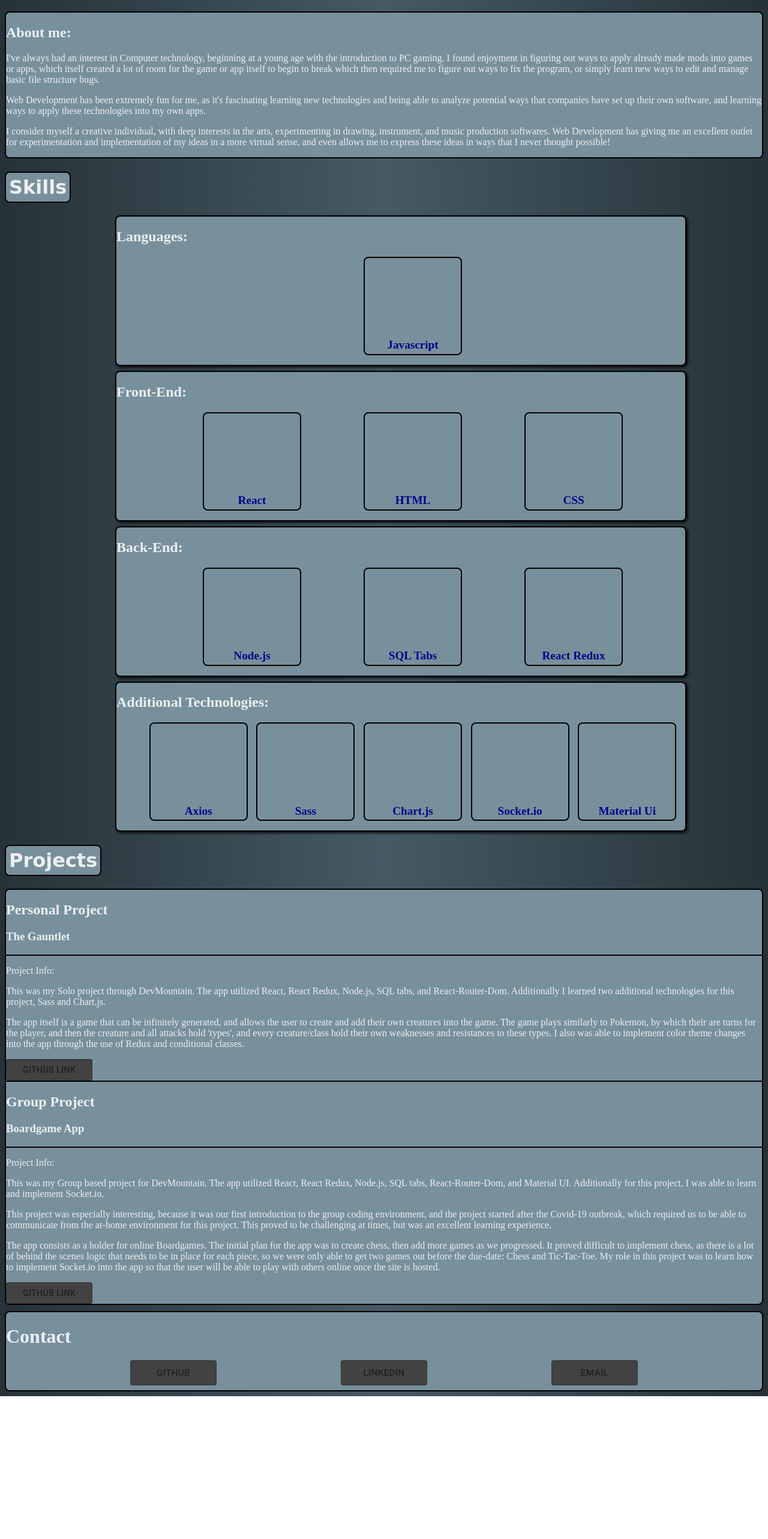
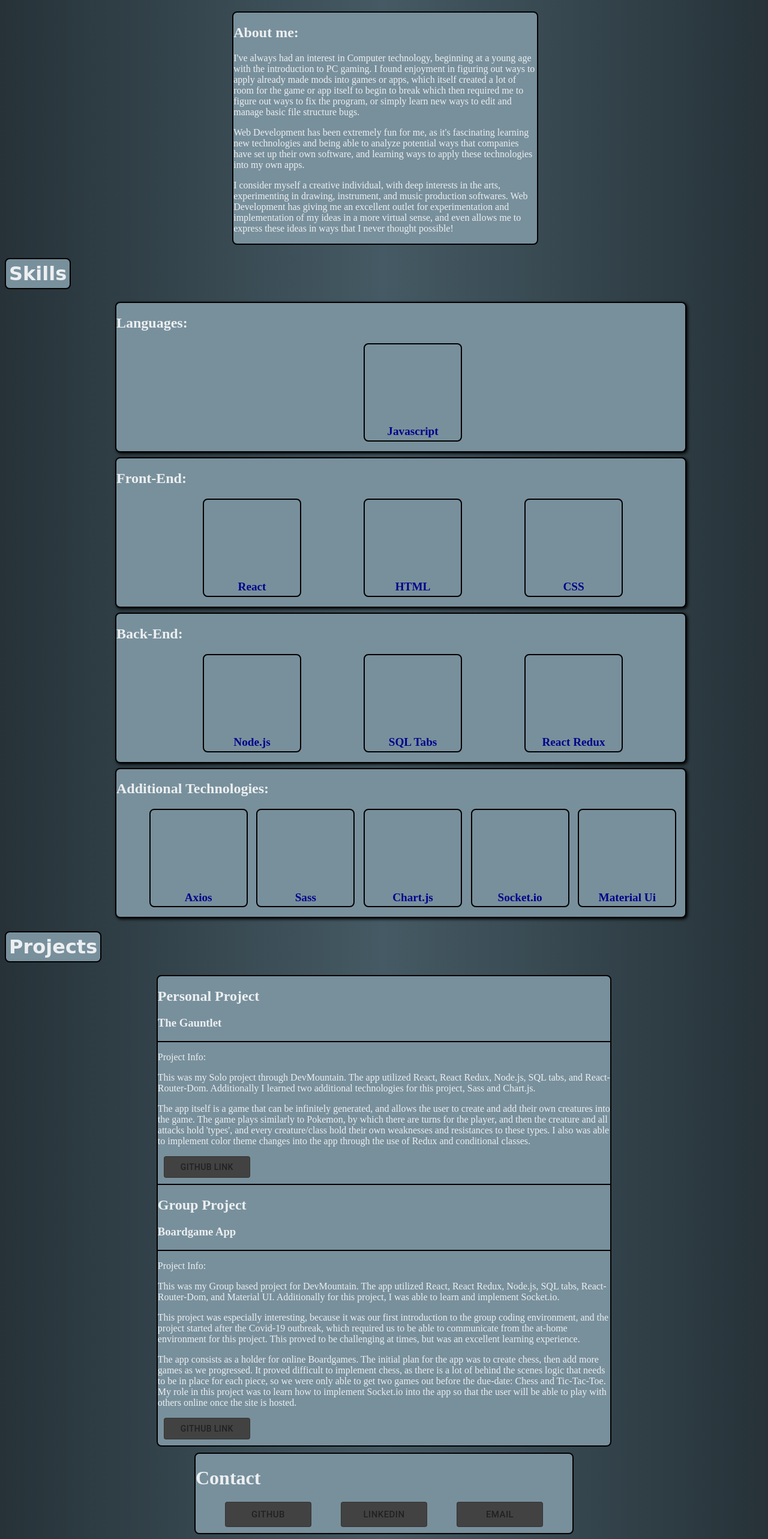
Before and after one commit to DogSniffers/Portfolio, a React (Create React App) app: page / in a window 1280 px wide. Shown: the part 184-2749 px from the top of the page at 60% size. Before the commit the page ends 2511 px from the top, so only its background shows below. Built offline with nearby package versions, Linux system fonts and the light colour scheme.

Commit message:
more styling done

```diff
--- a/src/Components/Info/Info.css
+++ b/src/Components/Info/Info.css
@@ -2,15 +2,20 @@ body {
   margin-top: 130px;
 }
 
-.info {
-  width: 100vh;
-  height: 100vh;
+#info {
+  width: 40%;
+  margin-left: 30%;
+  margin-right: 30%;
+  height: -webkit-fit-content;
+  height: -moz-fit-content;
+  height: fit-content;
 }
 
 .aboutMe {
   border: black 2px solid;
   border-radius: 8px;
   background-color: #78909c;
+  width: 100%;
 }
 
 .subtitle {
@@ -33,6 +38,12 @@ body {
   margin-left: 23vh;
   -webkit-box-shadow: black 2px 2px 5px;
           box-shadow: black 2px 2px 5px;
+}
+
+.projectsHolder {
+  width: 60%;
+  margin-left: 20%;
+  margin-right: 20%;
 }
 
 .project {
@@ -99,6 +110,12 @@ body {
   border-radius: 8px;
   background-color: #78909c;
   margin-top: 10px;
-  padding-bottom: 8px;
+  padding-bottom: 10px;
+}
+
+.contactHolder {
+  width: 50%;
+  margin-left: 25%;
+  margin-right: 25%;
 }
 /*# sourceMappingURL=Info.css.map */
--- a/src/Components/Info/Info.js
+++ b/src/Components/Info/Info.js
@@ -12,6 +12,17 @@ const styles = makeStyles({
         '&:hover':{
             backgroundColor:'#616161'
         }
+    },
+    projectLinkButton:{
+        color:'#212121',
+        backgroundColor:'#424242',
+        border:'2',
+        width:'18vh',
+        marginLeft:'10px',
+        marginBottom:'10px',
+        '&:hover':{
+            backgroundColor:'#616161'
+        }
     }
 })
 
@@ -21,6 +32,7 @@ function Info(){
         <div>
             <div id='info'>
                 <h1 className='subtitle'>Info</h1>
+                <div className='aboutMeHolder'>
                     <div className='aboutMe'>
                             <h2>About me:</h2>
                                 <p>I've always had an interest in Computer technology, beginning at a young age with the introduction to PC gaming. I found enjoyment in figuring out ways to apply already made mods into games or apps, which itself created a lot of room for the game or app itself to begin to break which then required me to figure out ways to fix the program, or simply learn new ways to edit and manage basic file structure bugs. </p>
@@ -30,10 +42,11 @@ function Info(){
                                 </p>
                 </div>
             </div>
+            </div>
             <div id='skills'>
                 <h1 className='subtitle'>Skills</h1>
                 <div className='skillsSection'>
-                    <h2>Languages:</h2>
+                    <h2 className='skillsTypeName'>Languages:</h2>
                     <ul className='skillsLists'>
                         <div className='skillsContent'>
                             <img></img>
@@ -42,7 +55,7 @@ function Info(){
                     </ul>
                 </div>
                 <div className='skillsSection'>
-                    <h2>Front-End:</h2>
+                    <h2 className='skillsTypeName'>Front-End:</h2>
                     <ul className='skillsLists'>
                         <div className='skillsContent'>
                             <img></img>
@@ -59,7 +72,7 @@ function Info(){
                     </ul>
                 </div>
                 <div className='skillsSection'>
-                    <h2>Back-End:</h2>
+                    <h2 className='skillsTypeName'>Back-End:</h2>
                     <ul className='skillsLists'>
                         <div className='skillsContent'>
                             <img></img>
@@ -102,6 +115,7 @@ function Info(){
                 </div>
             </div>
         <h1 className='subtitle'>Projects</h1>
+        <div className='projectsHolder'>
             <div id='projects' className='project'>
                 <div>
                     <h2>Personal Project</h2>
@@ -110,9 +124,9 @@ function Info(){
                         <p>Project Info:</p>
                         <p>This was my Solo project through DevMountain. The app  utilized React, React Redux, Node.js, SQL tabs, and React-Router-Dom. Additionally I learned two additional technologies for this project, Sass and Chart.js.
                         </p>
-                        <p>The app itself is a game that can be infinitely generated, and allows the user to create and add their own creatures into the game. The game plays similarly to Pokemon, by which their are turns for the player, and then the creature and all attacks hold 'types', and every creature/class hold their own weaknesses and resistances to these types. I also was able to implement color theme changes into the app through the use of Redux and conditional classes.
+                        <p>The app itself is a game that can be infinitely generated, and allows the user to create and add their own creatures into the game. The game plays similarly to Pokemon, by which there are turns for the player, and then the creature and all attacks hold 'types', and every creature/class hold their own weaknesses and resistances to these types. I also was able to implement color theme changes into the app through the use of Redux and conditional classes.
                         </p>
-                        <Button href='https://github.com/DogSniffers/Personal-Project-The-Gauntlet' target='newPage' variant='outlined' className={style.button}>Github Link</Button>
+                        <Button href='https://github.com/DogSniffers/Personal-Project-The-Gauntlet' target='newPage' variant='outlined' className={style.projectLinkButton}>Github Link</Button>
 
                     </div>
                 </div>
@@ -129,11 +143,15 @@ function Info(){
                         </p>
                         <p>The app consists as a holder for online Boardgames. The initial plan for the app was to create chess, then add more games as we progressed. It proved difficult to implement chess, as there is a lot of behind the scenes logic that needs to be in place for each piece, so we were only able to get two games out before the due-date: Chess and Tic-Tac-Toe. My role in this project was to learn how to implement Socket.io into the app so that the user will be able to play with others online once the site is hosted. </p>
                     </div>
-                    <Button href='https://github.com/Board-Game-Group-Project/Boardgames' target='newPage' variant='outlined' className={style.button}>Github Link</Button>
+                    <Button href='https://github.com/Board-Game-Group-Project/Boardgames' target='newPage' variant='outlined' className={style.projectLinkButton}>Github Link</Button>
                 </div>
             </div>
+        </div>
+        <div className='contactHolder'>
             <div id='contact' className='contactInfo'>
+                <div className='contactTitle'>
                     <h1>Contact</h1>
+                </div>
                 <div className='linkButtons'>
                     <Button variant='outlined' size='large' target='newTab' href='https://github.com/DogSniffers' className={style.button}>GitHub</Button>
                     <Button variant='outlined' size='large' target='newTab' href='https://www.linkedin.com/in/noah-van-buskirk-221762161/' className={style.button}>LinkedIn</Button>
@@ -141,6 +159,7 @@ function Info(){
                 </div>
             </div>
         </div>
+        </div>
     )
 }
 export default Info
--- a/src/Components/Info/Info.scss
+++ b/src/Components/Info/Info.scss
@@ -3,13 +3,17 @@
  body{
      margin-top: 130px;
  }
-.info{
-    width: 100vh;
-    height: 100vh;
+#info{
+    width: 40%;
+    margin-left: 30%;
+    margin-right: 30%;
+    height: fit-content;
 }
+
 .aboutMe{
     @include borderAround();
     @include contentBackgroundColor();
+    width: 100%;
 }
 .subtitle{
     @include titleText();
@@ -26,6 +30,11 @@
     margin-bottom: 8px;
     margin-left:23vh;
     box-shadow: black 2px 2px 5px;
+}
+.projectsHolder{
+    width: 60%;
+    margin-left: 20%;
+    margin-right: 20%;
 }
 .project{
     @include borderAround();
@@ -61,5 +70,10 @@
     @include borderAround();
     @include contentBackgroundColor();
     margin-top: 10px;
-    padding-bottom: 8px;
+    padding-bottom: 10px;
 }
+.contactHolder{
+    width: 50%;
+    margin-left: 25%;
+    margin-right: 25%;
+}
```
Also changed, not shown: 1 other file (tests, documents, lock files or other folders). Lines whose indentation alone changed are shown as unchanged.
